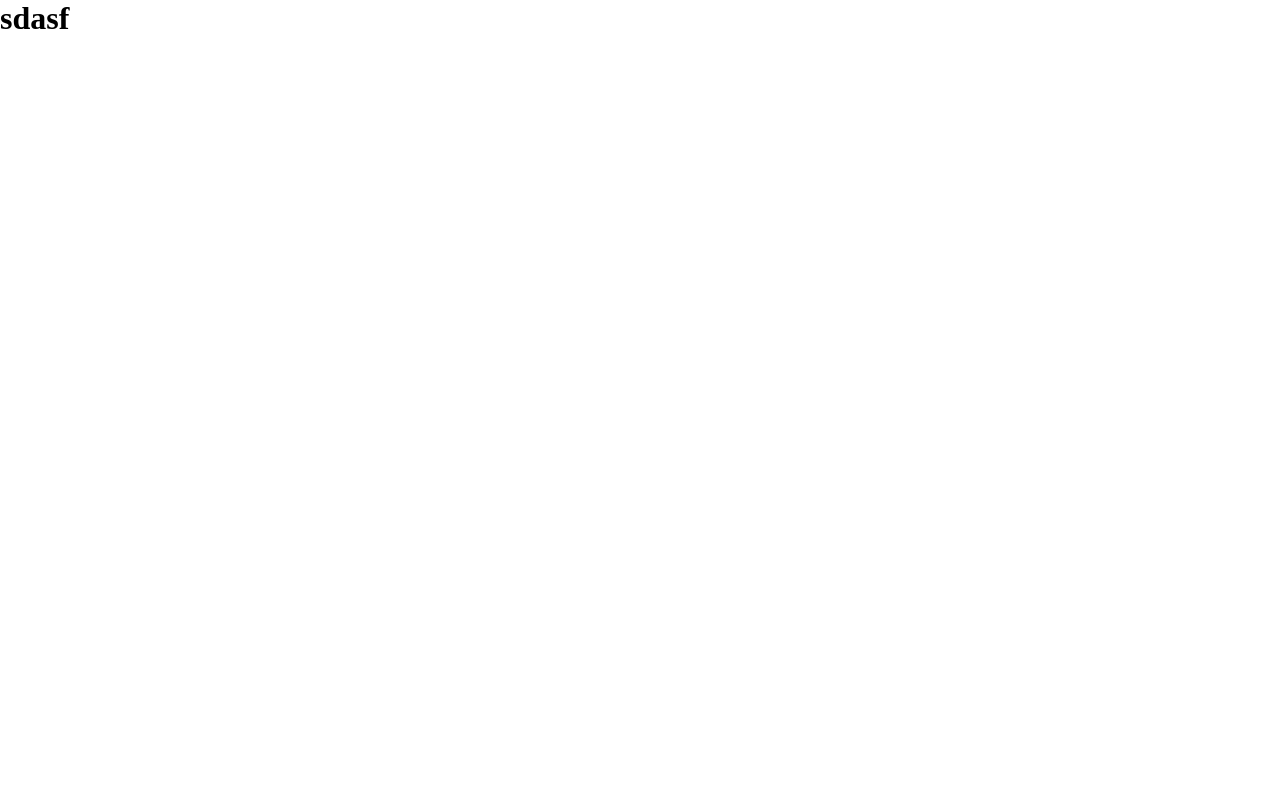
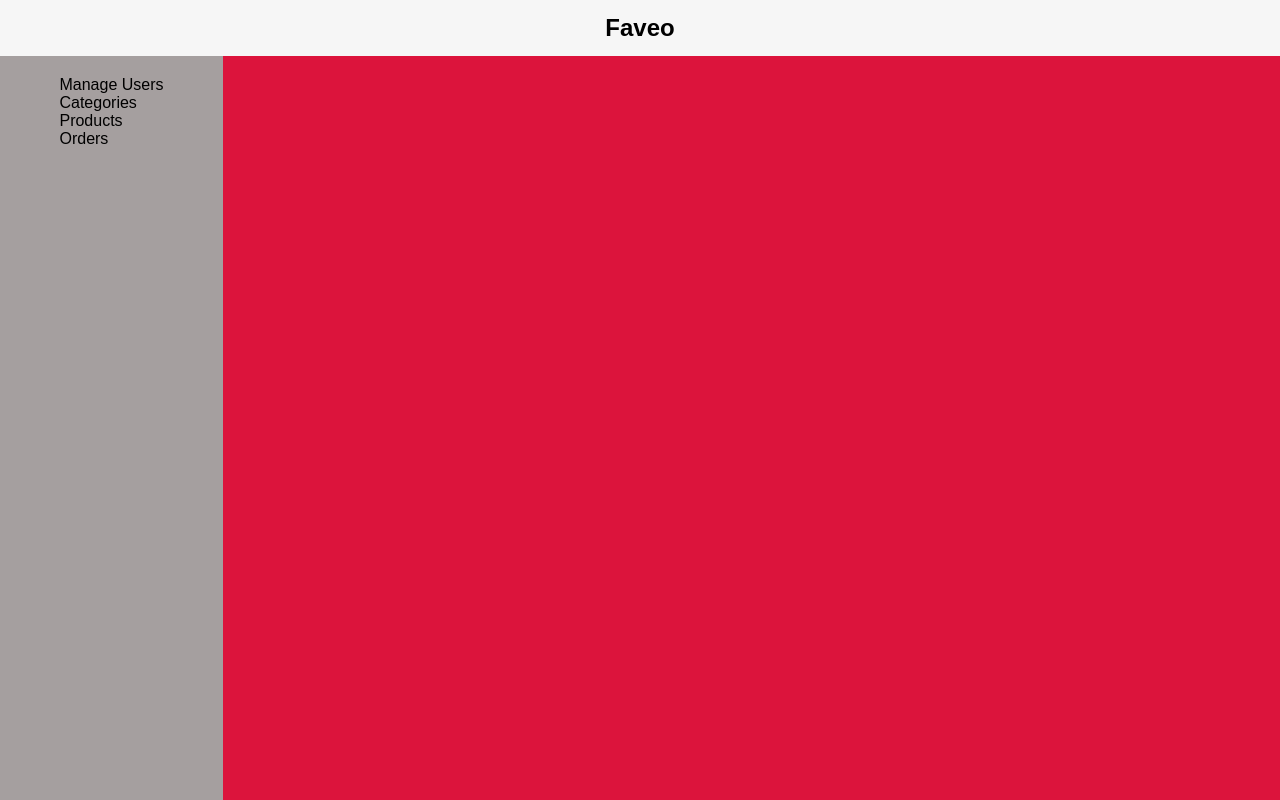
Before and after one commit to zafarbekde/faveo_uz, a React (Vite) app in the folder faveo-uz/: page /home in a window 1280 px wide. Built offline with nearby package versions, Linux system fonts and the light colour scheme.

Commit message:
add home.css

```diff
--- a/faveo-uz/src/app.css
+++ b/faveo-uz/src/app.css
@@ -3,4 +3,6 @@
     padding: 0;
     box-sizing: border-box;
     transition: all 0.5s ease;
+    list-style-type: none;
+    text-decoration: none;
 }
--- a/faveo-uz/src/components/pages/Home/HomePage.jsx
+++ b/faveo-uz/src/components/pages/Home/HomePage.jsx
@@ -1,9 +1,22 @@
-import React from 'react'
-
+  import React from 'react'
+  import './home.css'
 function HomePage() {
   return (
-    <div>
-      <h1>sdasf</h1>
+    <div className='home-container'>
+      <div className="home-wrapper">
+        <nav className="home-nav-title">
+          <h1>Faveo</h1>
+        </nav>
+
+        <div className="home-sidebar">
+          <ul className='home-sidebar-item'>
+            <li>Manage Users</li>
+            <li>Categories</li>
+            <li>Products</li>
+            <li>Orders</li>
+          </ul>
+        </div>
+      </div>
     </div>
   )
 }
--- /dev/null
+++ b/faveo-uz/src/components/pages/Home/home.css
@@ -0,0 +1,33 @@
+.home-container{
+    width: 100%;
+    display: flex;
+    height: 100vh;
+    background-color: crimson;
+    font-family: sans-serif;
+
+}
+
+.home-wrapper{
+    display: flex;
+    width: 100%;
+
+    flex-direction: column;
+}
+
+.home-nav-title{
+    text-align: center;
+    height: 60px;
+    display: flex;
+    align-items: center;
+    justify-content: center;
+    background-color: #f6f6f6;
+}
+
+.home-sidebar{
+    display: flex;
+    width: 223px;
+    justify-content: center;
+    padding: 20px 0;
+    background-color: #a59f9f;
+    height: 100vh;
+}
```
